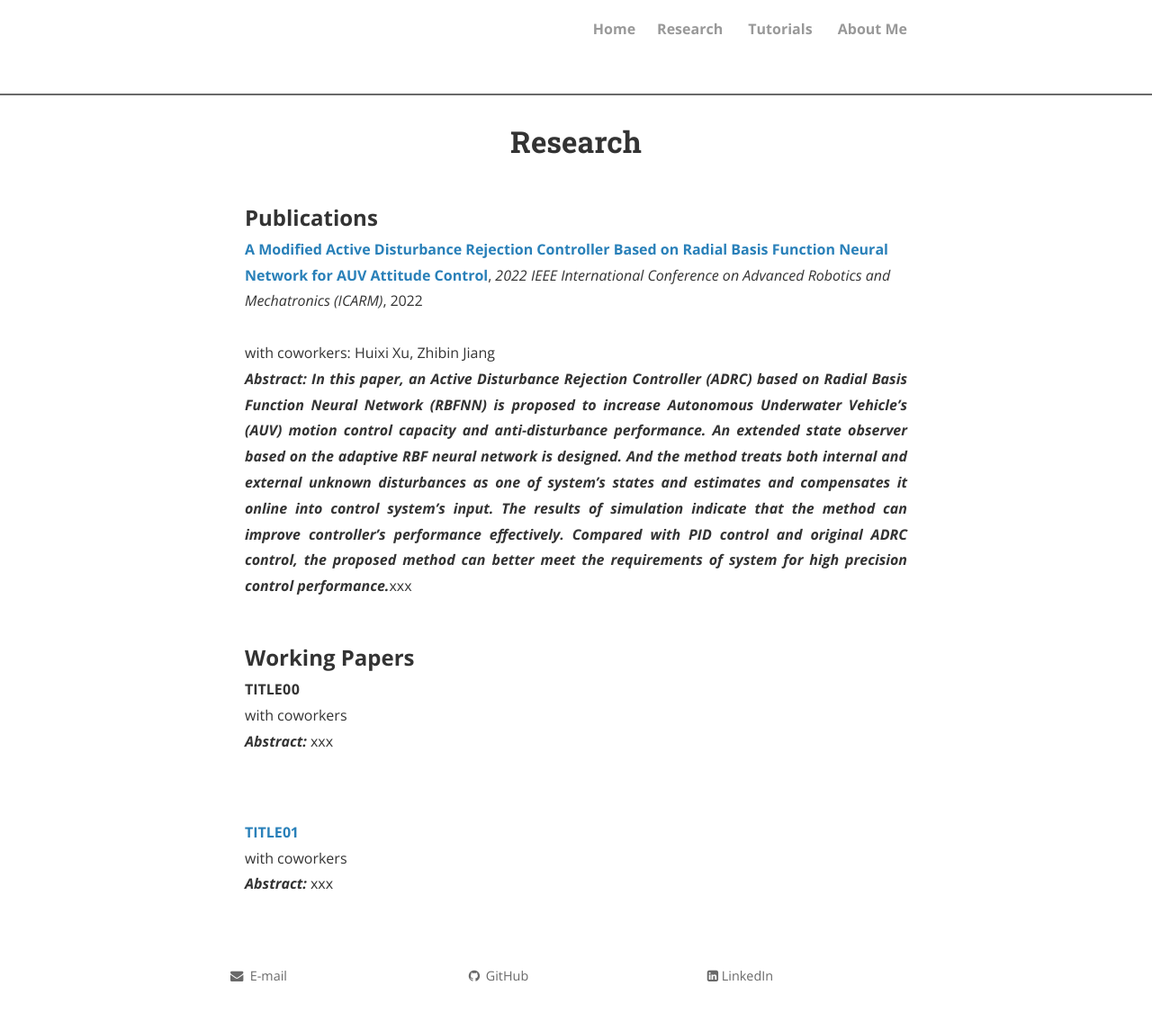
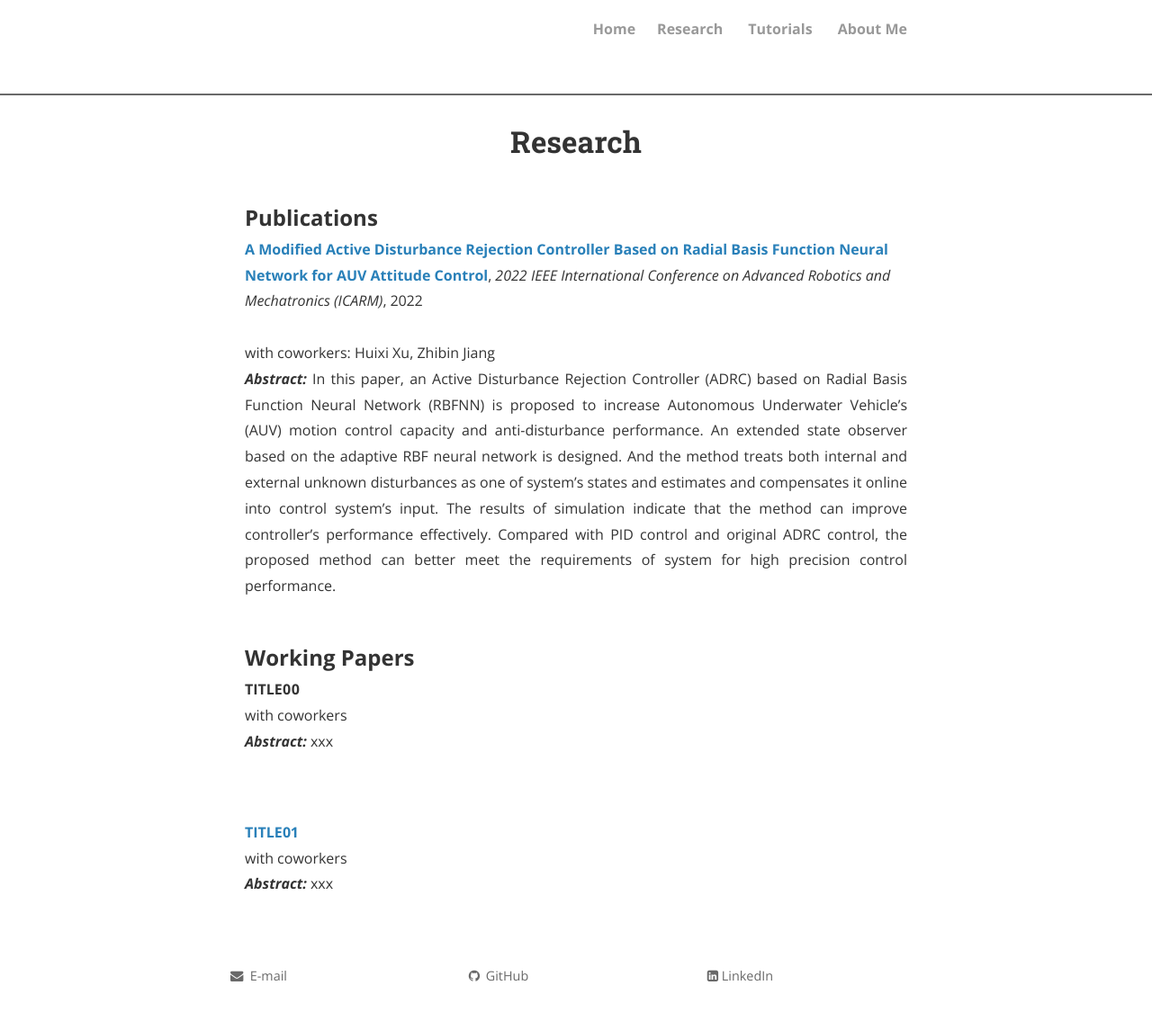
Before and after one commit to Yunga-Wu/Yunga-Wu.github.io, a Jekyll site: the page built from research.html, in a window 1280 px wide. Shown: the whole page at 90% size. Built offline with Jekyll 4.4.1, drawn with Linux system fonts in a browser that asks for light colours; nearby versions of some CDN libraries; comment, search, counter and statistics services are not loaded; a style sheet for code colours, icons or effects is not loaded.

Commit message:
Update research.html

```diff
--- a/research.html
+++ b/research.html
@@ -7,7 +7,7 @@
 <font size="+2"><strong> Publications</strong></font><br>
 <strong><a href="paperLink">A Modified Active Disturbance Rejection Controller Based on Radial Basis Function Neural Network for AUV Attitude Control</a></strong>, <i>2022 IEEE International Conference on Advanced Robotics and Mechatronics (ICARM)</i>, 2022<br>
 <br>with coworkers: Huixi Xu, Zhibin Jiang<br>
-<p style="text-align:justify"><b><i>Abstract: In this paper, an Active Disturbance Rejection Controller (ADRC) based on Radial Basis Function Neural Network (RBFNN) is proposed to increase Autonomous Underwater Vehicle’s (AUV) motion control capacity and anti-disturbance performance. An extended state observer based on the adaptive RBF neural network is designed. And the method treats both internal and external unknown disturbances as one of system’s states and estimates and compensates it online into control system’s input. The results of simulation indicate that the method can improve controller’s performance effectively. Compared with PID control and original ADRC control, the proposed method can better meet the requirements of system for high precision control performance.</i></b>xxx</p>
+<p style="text-align:justify"><b><i>Abstract: </i></b>In this paper, an Active Disturbance Rejection Controller (ADRC) based on Radial Basis Function Neural Network (RBFNN) is proposed to increase Autonomous Underwater Vehicle’s (AUV) motion control capacity and anti-disturbance performance. An extended state observer based on the adaptive RBF neural network is designed. And the method treats both internal and external unknown disturbances as one of system’s states and estimates and compensates it online into control system’s input. The results of simulation indicate that the method can improve controller’s performance effectively. Compared with PID control and original ADRC control, the proposed method can better meet the requirements of system for high precision control performance.</p>
 <br>
 <font size="+2"><strong> Working Papers</strong></font><br>
 <strong>TITLE00</strong><br>with coworkers<br>
```
